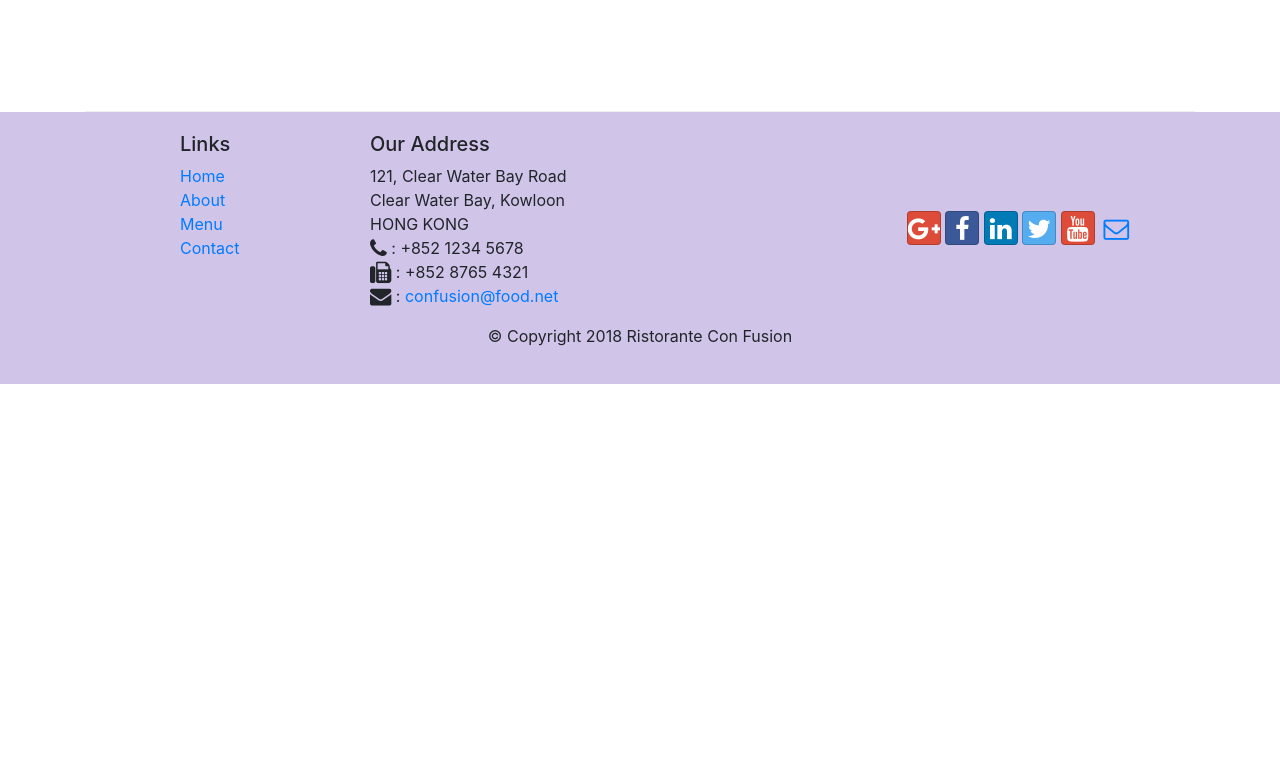
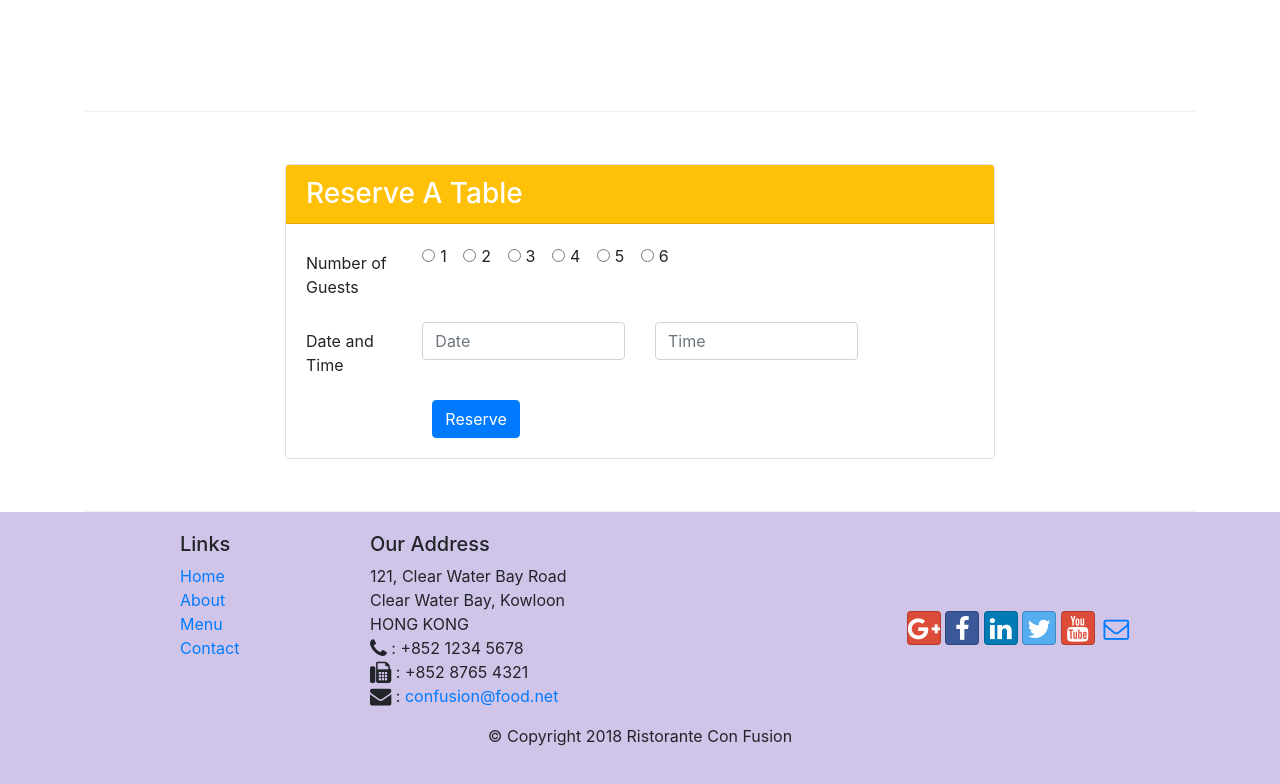
Before and after one commit to dvitiarora/Restaurant_Website, a website: page index.html in a window 1280 px wide. Shown: the part 1422-2206 px from the top of the page. Before the commit the page ends 1806 px from the top, so only its background shows below. Drawn offline with nearby package versions, Linux system fonts and the light colour scheme.

Commit message:
Added form for reserve table

```diff
--- a/index.html
+++ b/index.html
@@ -40,8 +40,14 @@
                     <h1>Ristorante con Fusion</h1>
                     <p>We take inspiration from the World's best cuisines, and create a unique fusion experience. Our lipsmacking creations will tickle your culinary senses!</p>
                 </div>
+                <div class="col-12 col-sm-3 align-self-center">
+                    <img src="img/logo.png" class="img-fluid">
+                </div>
                 <div class="col-12 col-sm align-self-center">
-                    <img src="img/logo.png" class="img-fluid">
+
+                    <a class="btn btn-block btn-sm btn-warning " role="button" href="#reserve-card">Reserve Table</a>
+
+
                 </div>
             </div>
         </div>
@@ -71,11 +77,16 @@
                 <h3>This Month's Promotions</h3>
             </div>
             <div class="col col-sm col-md">
-                <h2>Weekend Grand Buffet</h2>
-                <p class="d-none d-sm-block">Featuring mouthwatering combinations with a choice of five different salads, six enticing appetizers, six main entrees and five choicest desserts. Free flowing bubbly and soft drinks. All for just $19.99 per person </p>
+                <div class="media">
+                    <div class="media-body">
+                        <h2 class="mt-0">Weekend Grand Buffet <span class="badge badge-danger">NEW</span></h2>
+                        <p class="d-none d-sm-block">Featuring mouthwatering combinations with a choice of five different salads, six enticing appetizers, six main entrees and five choicest desserts. Free flowing bubbly and soft drinks. All for just $19.99 per person </p>
+                    </div>
+                    <img class="d-flex ml-3 img-thumbnail align-self-center" src="img/buffet.png" alt="buffet">
+
             </div>
         </div>
-
+        </div>
         <div class="row row-content align-items-center">
             <div class="col-12 col-sm-4 order-sm-last col-md-3">
                 <h3>Meet our Culinary Specialists</h3>
@@ -90,6 +101,63 @@
                     </div>
                 </div>
 
+            </div>
+        </div>
+        <div class="row row-content align-items-center justify-content-center" id="reserve-card">
+
+            <div class="col-12 col-sm-8">
+                <div class="card">
+                    <h3 class="card-header text-white bg-warning">Reserve A Table</h3>
+                    <div class="card-body">
+                        <form>
+                            <div class="form-group row">
+                               <label for="guests" class="col-12 col-sm-12 col-md-2 col-form-label">Number of Guests</label>
+                                <div class="col-12 col-sm-12 col-md-8">
+                                    <div class="form-check form-check-inline">
+                                          <input class="form-check-input" type="radio" name="inlineRadioOptions" id="inlineRadio1" value="1">
+                                          <label class="form-check-label" for="inlineRadio1">1</label>
+                                    </div>
+                                    <div class="form-check form-check-inline">
+                                          <input class="form-check-input" type="radio" name="inlineRadioOptions" id="inlineRadio2" value="2">
+                                          <label class="form-check-label" for="inlineRadio2">2</label>
+                                    </div>
+                                    <div class="form-check form-check-inline">
+                                          <input class="form-check-input" type="radio" name="inlineRadioOptions" id="inlineRadio1" value="3">
+                                          <label class="form-check-label" for="inlineRadio1">3</label>
+                                    </div>
+                                    <div class="form-check form-check-inline">
+                                          <input class="form-check-input" type="radio" name="inlineRadioOptions" id="inlineRadio2" value="4">
+                                          <label class="form-check-label" for="inlineRadio2">4</label>
+                                    </div>
+                                    <div class="form-check form-check-inline">
+                                          <input class="form-check-input" type="radio" name="inlineRadioOptions" id="inlineRadio1" value="5">
+                                          <label class="form-check-label" for="inlineRadio1">5</label>
+                                    </div>
+                                    <div class="form-check form-check-inline">
+                                          <input class="form-check-input" type="radio" name="inlineRadioOptions" id="inlineRadio2" value="6">
+                                          <label class="form-check-label" for="inlineRadio2">6</label>
+                                    </div>
+                                </div>
+                            </div>
+                            <div class="form-group row">
+                                <label for="date-time" class="col-12 col-sm-12 col-md-2 col-form-label">Date and Time</label>
+                                <div class="col-12 col-sm-12 col-md-4">
+                                    <input type="text" class="form-control" id="date-time" name="date" placeholder="Date" onfocus = "(this.type = 'date')">
+                                </div>
+                                <div class="col-12 col-sm-12 col-md-4">
+                                    <input type="text" class="form-control" id="date-time" name="time" placeholder="Time" nfocus = "(this.type = 'time')">
+                                </div>
+                            </div>
+                            <div class="form-group-row">
+                                <div class="offset-md-2 col-md-10">
+                                    <button type="submit" class="btn btn-primary">
+                                        Reserve
+                                    </button>
+                                </div>
+                            </div>
+                        </form>
+                    </div>
+                </div>
             </div>
         </div>
     </div>
```
Also changed, not shown: css/styles.css (line endings or trailing spaces).
